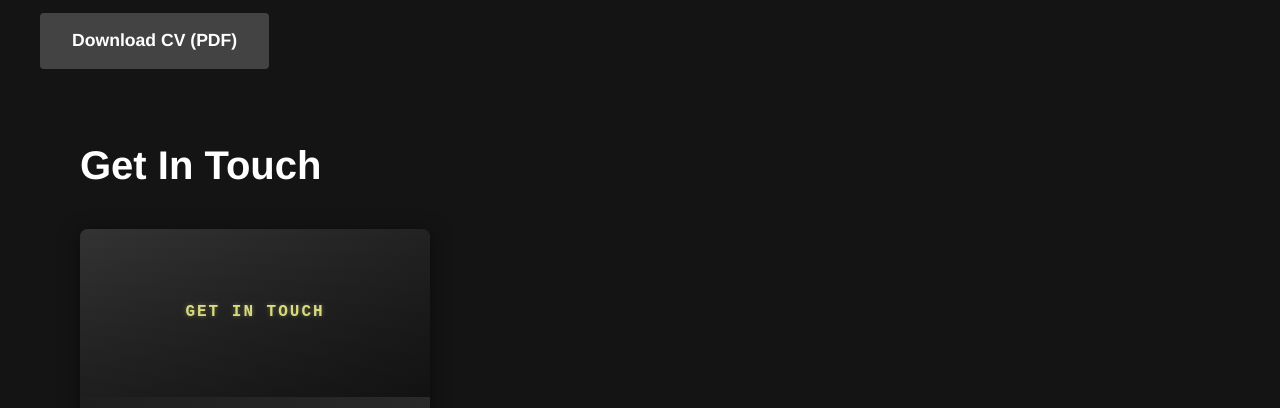
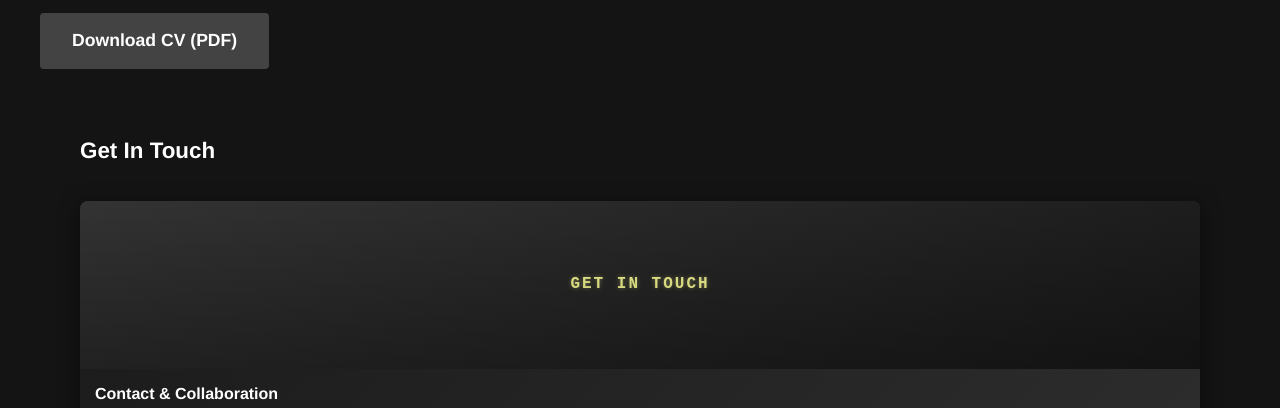
Before and after one commit to solotecture/solomon_tesfaye, a plain HTML site: page index.html in a window 1280 px wide. Shown: the part 3735-4143 px from the top of the page. Drawn offline with Linux system fonts and the light colour scheme; a web font is replaced by a local one.

Commit message:
index.html

```diff
--- a/index.html
+++ b/index.html
@@ -1610,9 +1610,9 @@ nav ul li a.active {
 </div>
 <!-- Contact Section -->
 <section id="contact">
-<div class="container" style="padding-left: 1rem; padding-right: 1rem; margin: 0 auto;">
-<h2 class="section-title" style="margin-left: 0; padding-left: 0;">Get In Touch</h2>
-<div class="carousel-card" style="margin-left: 0; width: 100%; max-width: 350px;">
+<div class="container" style="padding: 0 1rem; margin: 0 auto;">
+<h2 class="section-title" style="padding-left: 0; margin-left: 0; font-size: 1.4rem;">Get In Touch</h2>
+<div class="carousel-card" style="margin-left: 0; width: 100%; max-width: 100%;">
 <div class="carousel-img">Get in Touch</div>
 <div class="carousel-info">
 <h3 style="font-size: 1rem;">Contact &amp; Collaboration</h3>
```
